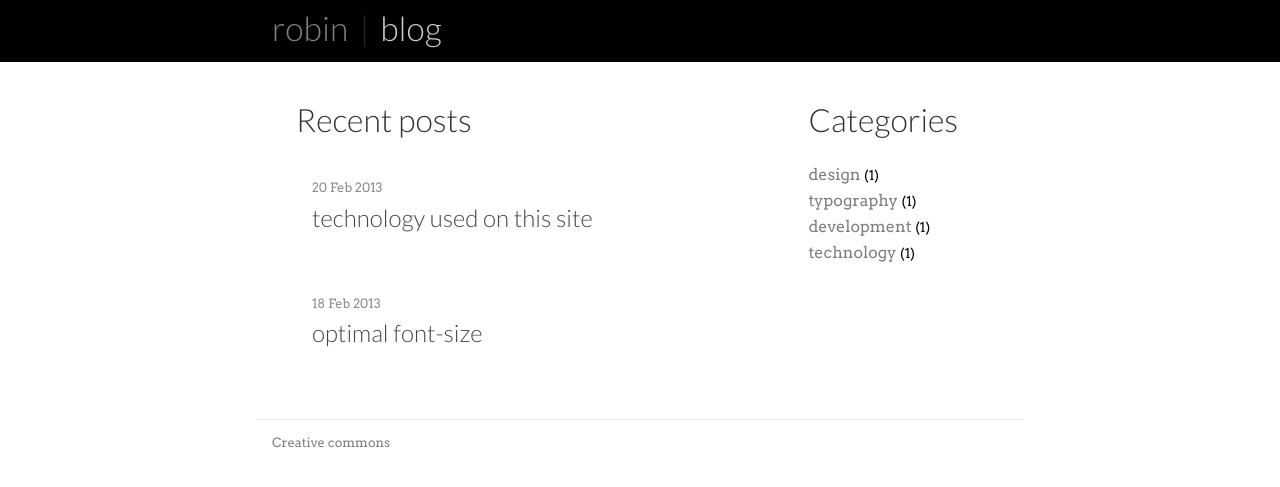
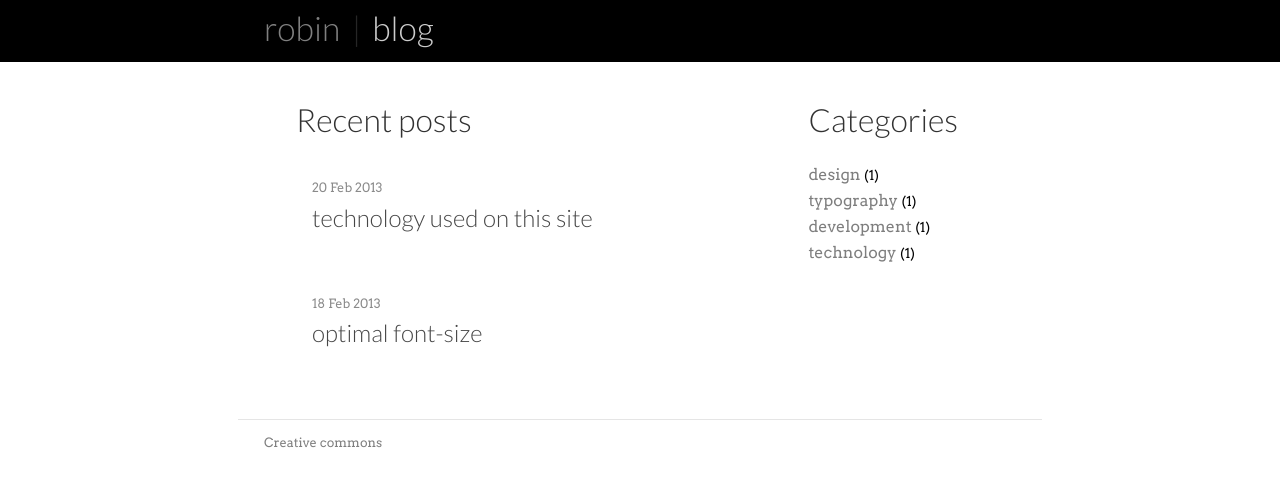
Before and after one commit to nottrobin/robinwinslow.uk, a Jekyll site: the page built from index.html, in a window 1280 px wide. Shown: the top 487 px of the page. Built offline with Jekyll 4.4.1, drawn with Linux system fonts in a browser that asks for light colours.

Commit message:
Make spacing more consistent

```diff
--- a/css/rstandard.css
+++ b/css/rstandard.css
@@ -85,14 +85,14 @@ address span {display: none;}
 /* Squeezes */
 body>article, header>aside, footer>aside {
     margin: 0 auto 0 auto;
-    padding: 0 1rem;
+    padding: 0 1.618rem;
 	overflow: hidden;
 }
 body>article { max-width: 43rem; }
 .page body>article {
 	padding-right: 0;
 }
-header>aside, footer>aside { max-width: 46rem; }
+header>aside, footer>aside { max-width: 47rem; }
 
 /* Header */
 header {
```
